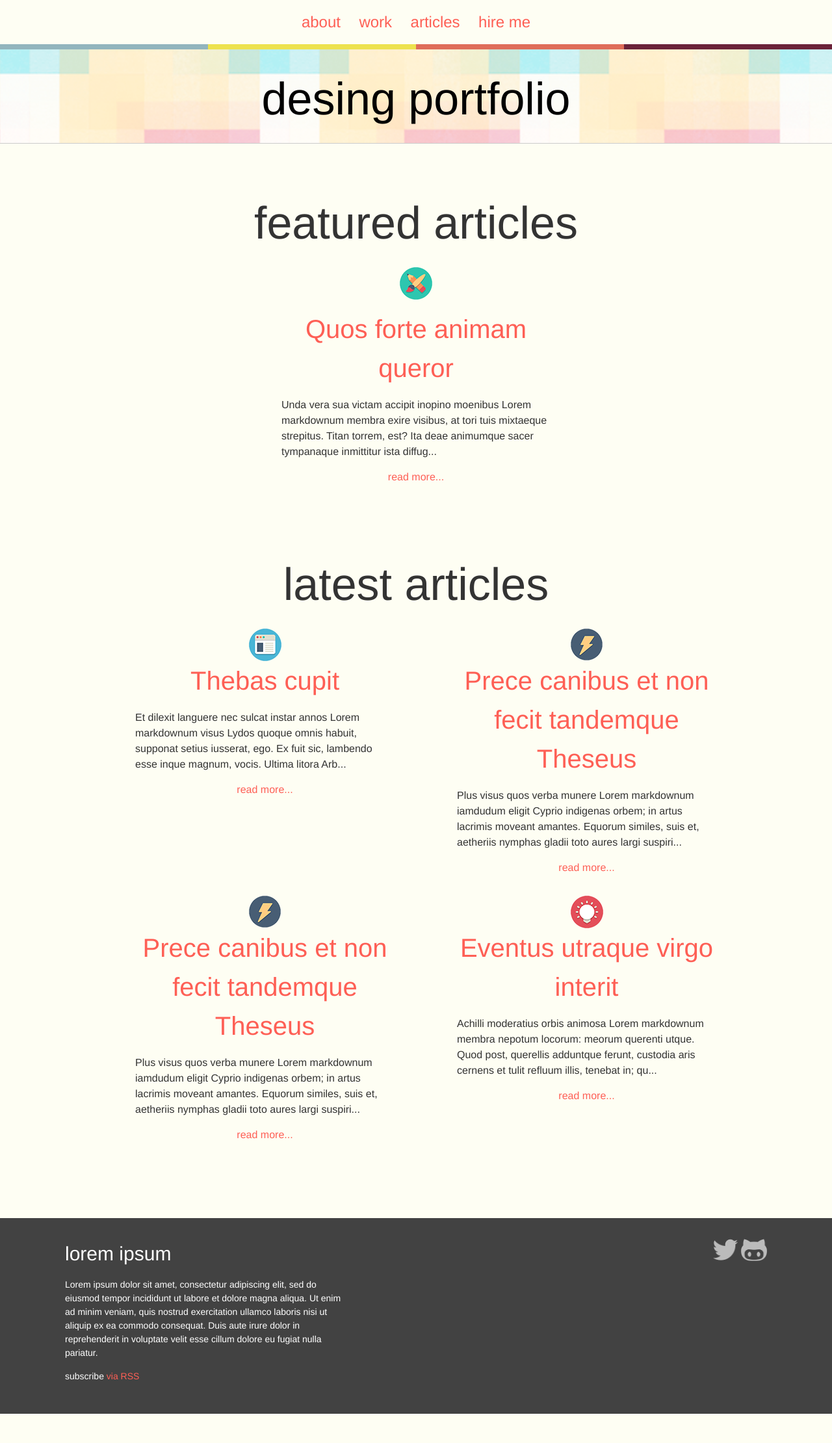
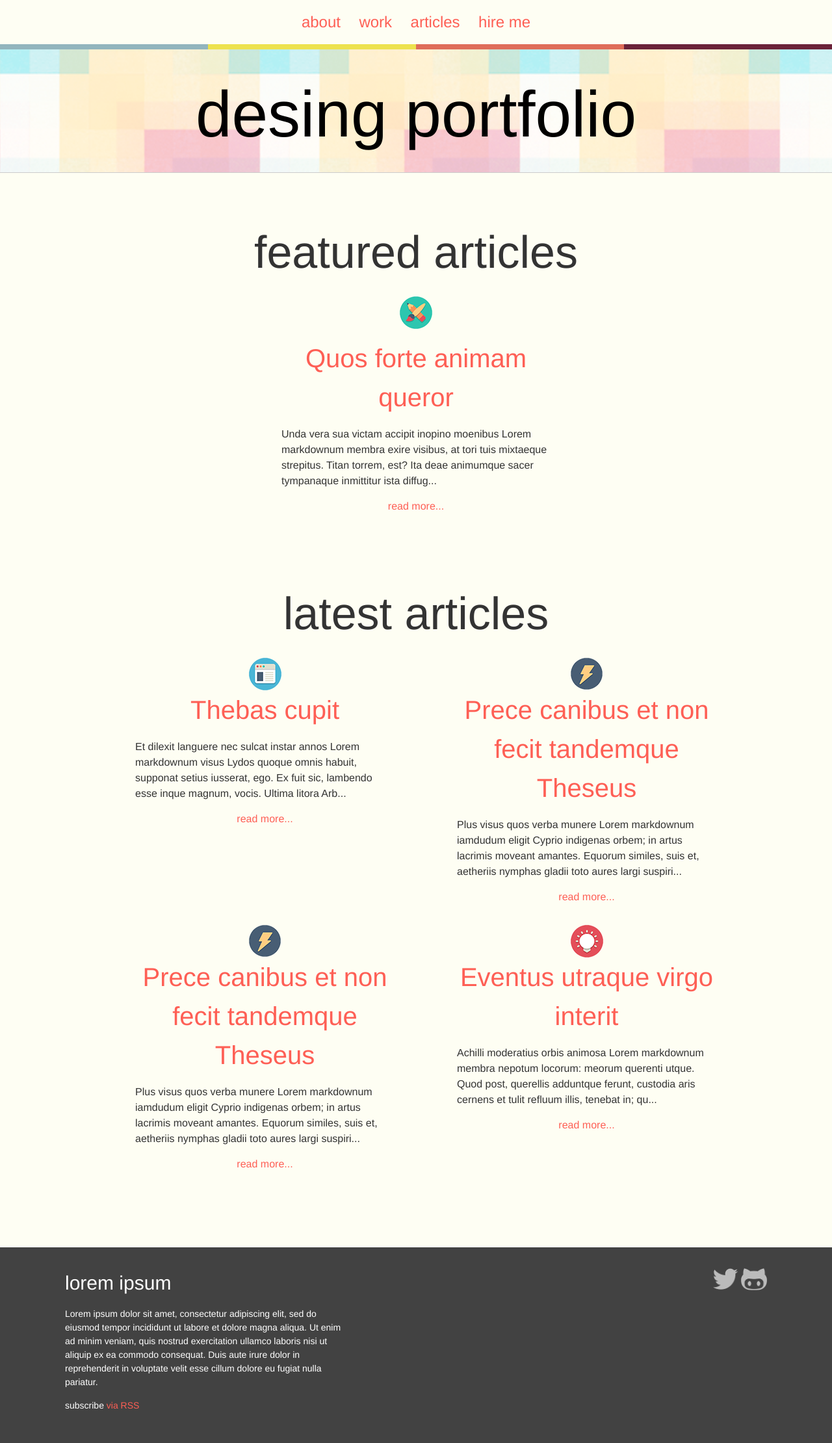
Before and after one commit to komaschuk/portfolio, a Jekyll site: the page built from index.html, in a window 1280 px wide. Shown: the whole page at 65% size. Built offline with Jekyll 4.4.1, drawn with Linux system fonts in a browser that asks for light colours; before the commit the page ends 2175 px from its top, so only the background shows below that.

Commit message:
fixed bugs

```diff
--- a/_sass/_base.scss
+++ b/_sass/_base.scss
@@ -90,7 +90,7 @@ h1, h2, h3, h4, h5, h6 {
     text-align: center;
 }
 
-.mega { font-sixe: $mega-font-size; }
+.mega { font-size: $mega-font-size; }
 h1, .h1 { font-size: $h1-font-size;}
 h2, .h2 { font-size: $h2-font-size;}
 h3, .h3 { font-size: $h3-font-size;}
--- a/css/main.scss
+++ b/css/main.scss
@@ -12,7 +12,7 @@ $base-font-weight: 500;
 $small-font-size:  $base-font-size * 0.875;
 $base-line-height: 1.5;
 
-$mega-font-size:10px;
+$mega-font-size:100px;
 $h1-font-size:70px;
 $h2-font-size:40px;
 $h3-font-size:30px;
--- a/index.html
+++ b/index.html
@@ -4,7 +4,7 @@ layout: default
 
 <div class="home">
 
-<!-- section for featured-->
+<!-- section for featured -->
   <section class="site-section">
     <div class="wrapper">
       <h1>featured articles</h1>
@@ -19,9 +19,9 @@ layout: default
         {% endfor %}
     </div>
   </section>
+<!-- section for featured projects -->
 
-
-<!-- section for latest articles-->
+<!-- section for latest articles -->
   <section class="site-section site-section-last">
     <div class="wrapper">
       <h1>latest articles</h1>
```
